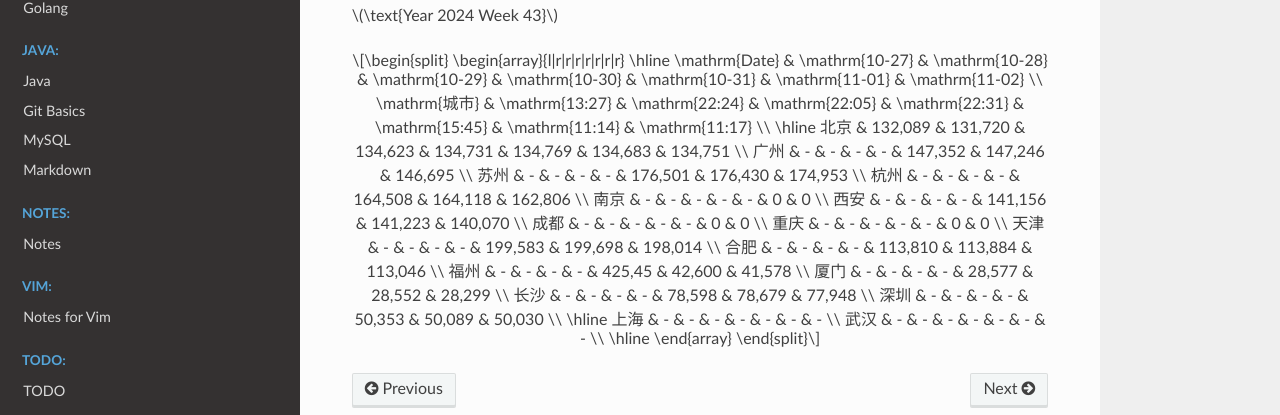
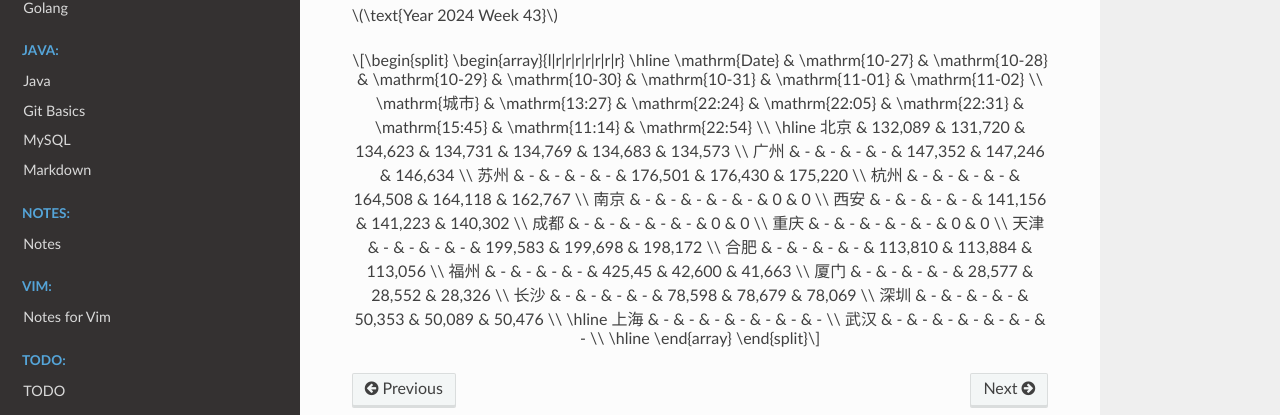
Before and after one commit to Pyrad/pyradnotes, a Sphinx documentation site: the page built from source/RealEstate/resalenumbers2024.md, in a window 1280 px wide and 900 px high, scrolled down 20761 px. Shown: the part 362-777 px from the top of the window. Built offline with Sphinx 7.4.7 and the Read the Docs theme 3.1.0, drawn with Linux system fonts in a browser that asks for light colours; pages that are not in the unit, such as notebooks, are missing from menus; a script that is not in the unit is left out.

Commit message:
Realestate Update resale numbers 2024-11-02 22:54

```diff
--- a/source/RealEstate/resalenumbers2024.md
+++ b/source/RealEstate/resalenumbers2024.md
@@ -1387,22 +1387,22 @@ $$
 \begin{array}{l|r|r|r|r|r|r|r}
 \hline
 \mathrm{Date} & \mathrm{10-27} & \mathrm{10-28} & \mathrm{10-29} & \mathrm{10-30} & \mathrm{10-31} & \mathrm{11-01} & \mathrm{11-02} \\
-\mathrm{城市} & \mathrm{13:27} & \mathrm{22:24} & \mathrm{22:05} & \mathrm{22:31} & \mathrm{15:45} & \mathrm{11:14} & \mathrm{11:17} \\
+\mathrm{城市} & \mathrm{13:27} & \mathrm{22:24} & \mathrm{22:05} & \mathrm{22:31} & \mathrm{15:45} & \mathrm{11:14} & \mathrm{22:54} \\
 \hline
-北京 & 132,089 & 131,720 & 134,623 & 134,731 & 134,769 & 134,683 & 134,751 \\
-广州 & - & - & - & - & 147,352 & 147,246 & 146,695 \\
-苏州 & - & - & - & - & 176,501 & 176,430 & 174,953 \\
-杭州 & - & - & - & - & 164,508 & 164,118 & 162,806 \\
+北京 & 132,089 & 131,720 & 134,623 & 134,731 & 134,769 & 134,683 & 134,573 \\
+广州 & - & - & - & - & 147,352 & 147,246 & 146,634 \\
+苏州 & - & - & - & - & 176,501 & 176,430 & 175,220 \\
+杭州 & - & - & - & - & 164,508 & 164,118 & 162,767 \\
 南京 & - & - & - & - & - & 0 & 0 \\
-西安 & - & - & - & - & 141,156 & 141,223 & 140,070 \\
+西安 & - & - & - & - & 141,156 & 141,223 & 140,302 \\
 成都 & - & - & - & - & - & 0 & 0 \\
 重庆 & - & - & - & - & - & 0 & 0 \\
-天津 & - & - & - & - & 199,583 & 199,698 & 198,014 \\
-合肥 & - & - & - & - & 113,810 & 113,884 & 113,046 \\
-福州 & - & - & - & - & 425,45 & 42,600 & 41,578 \\
-厦门 & - & - & - & - & 28,577 & 28,552 & 28,299 \\
-长沙 & - & - & - & - & 78,598 & 78,679 & 77,948 \\
-深圳 & - & - & - & - & 50,353 & 50,089 & 50,030 \\
+天津 & - & - & - & - & 199,583 & 199,698 & 198,172 \\
+合肥 & - & - & - & - & 113,810 & 113,884 & 113,056 \\
+福州 & - & - & - & - & 425,45 & 42,600 & 41,663 \\
+厦门 & - & - & - & - & 28,577 & 28,552 & 28,326 \\
+长沙 & - & - & - & - & 78,598 & 78,679 & 78,069 \\
+深圳 & - & - & - & - & 50,353 & 50,089 & 50,476 \\
 \hline
 上海 & - & - & - & - & - & - & - \\
 武汉 & - & - & - & - & - & - & - \\
```
Also changed, not shown: 1 other file.
